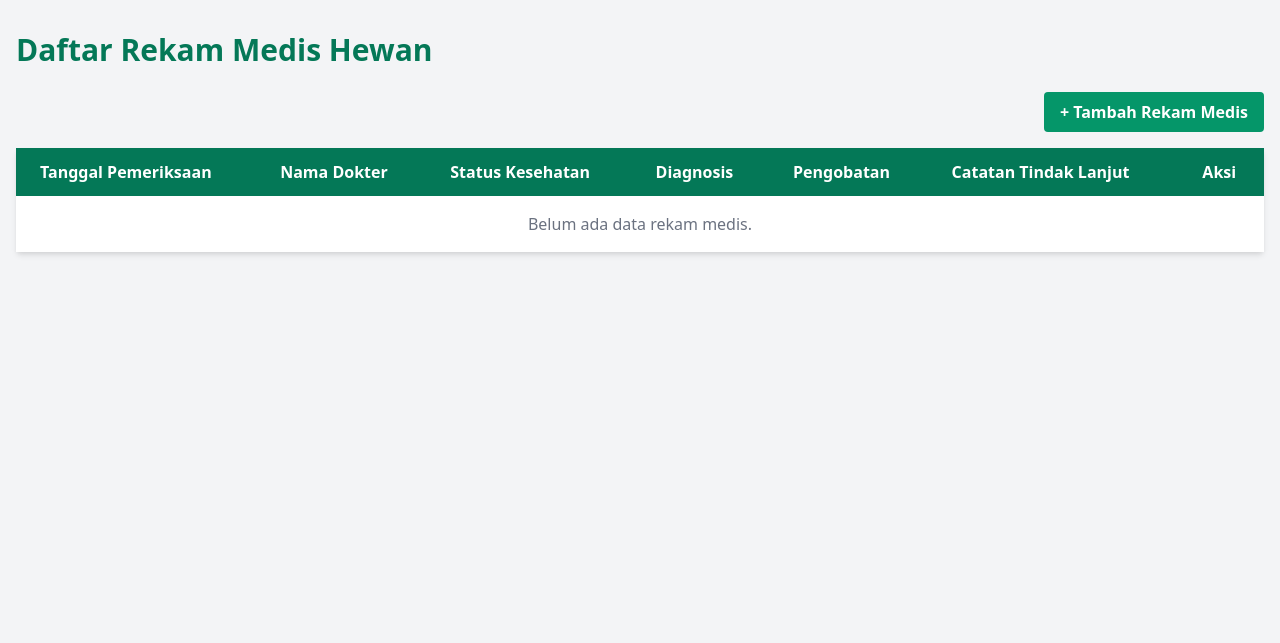
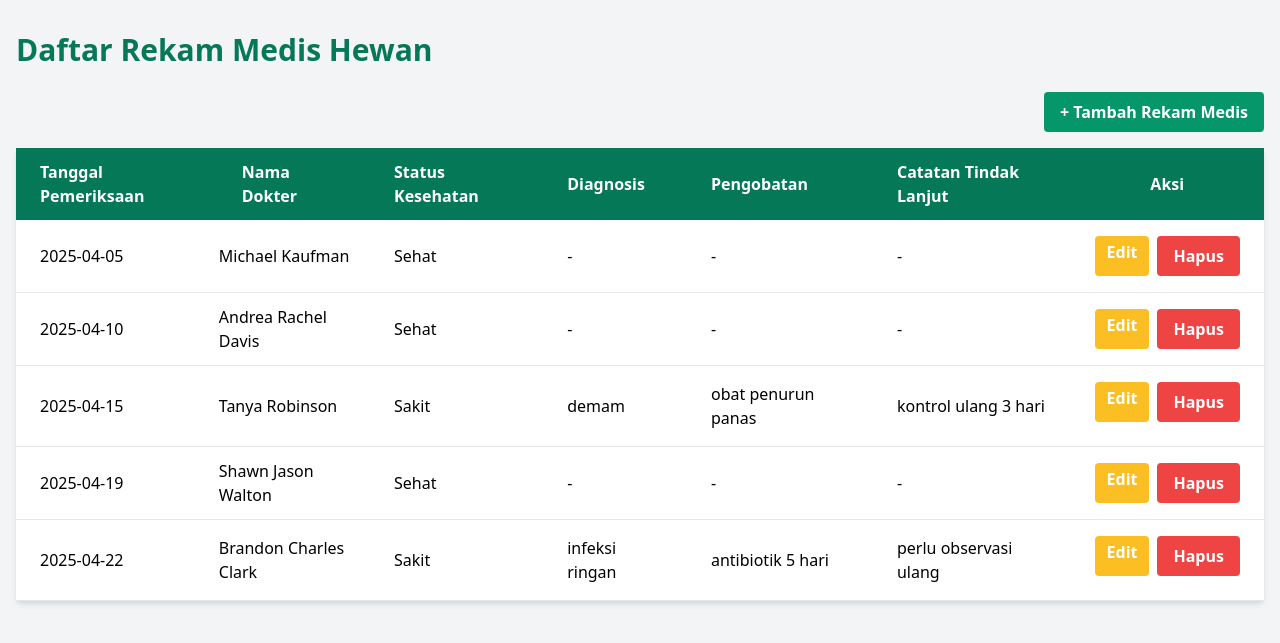
Before and after one commit to BASDAT-KEL8/sizopi, a Django app: page /rekam-medis/ in a window 1280 px wide. Shown: the top 643 px of the page. Run offline with Django 5.2, Linux system fonts and the light colour scheme; data that the repository does not hold is empty.

Commit message:
crud rekam medis using dummy

```diff
--- a/rekam_medis/templates/rekam_medis/rekam_medis_list.html
+++ b/rekam_medis/templates/rekam_medis/rekam_medis_list.html
@@ -34,18 +34,27 @@
                     {% for item in rekam_medis %}
                     <tr class="border-b">
                         <td class="px-6 py-4">{{ item.tanggal_pemeriksaan }}</td>
-                        <td class="px-6 py-4">
-                            {{ item.username_dh.username_dh.nama_depan }}
-                            {% if item.username_dh.username_dh.nama_tengah %} {{ item.username_dh.username_dh.nama_tengah }}{% endif %}
-                            {{ item.username_dh.username_dh.nama_belakang }}
-                        </td>
+                        <!-- <td class="px-6 py-4">
+                            {{ item.username_dh.nama_depan }}
+                            {% if item.username_dh.nama_tengah %} {{ item.username_dh.nama_tengah }}{% endif %}
+                            {{ item.username_dh.nama_belakang }}
+                        </td>                         -->
+                        <td>{{item.nama_dokter}}</td>
                         <td class="px-6 py-4 capitalize">{{ item.status_kesehatan }}</td>
                         <td class="px-6 py-4">{{ item.diagnosis|default:"-" }}</td>
                         <td class="px-6 py-4">{{ item.pengobatan|default:"-" }}</td>
                         <td class="px-6 py-4">{{ item.catatan_tindak_lanjut|default:"-" }}</td>
                         <td class="px-6 py-4 flex space-x-2 justify-center">
-                            <a href="{% url 'rekam_medis:edit_rekam_medis' item.id_hewan.id item.tanggal_pemeriksaan %}" class="bg-yellow-400 hover:bg-yellow-500 text-white font-bold py-1 px-3 rounded">Edit</a>
-                            <a href="{% url 'rekam_medis:hapus_rekam_medis' item.id_hewan.id item.tanggal_pemeriksaan %}" class="bg-red-500 hover:bg-red-600 text-white font-bold py-1 px-3 rounded">Hapus</a>
+                            <a href="{% url 'rekam_medis:edit_rekam_medis' item.id_hewan item.tanggal_pemeriksaan %}" class="bg-yellow-400 hover:bg-yellow-500 text-white font-bold py-1 px-3 rounded">Edit</a>
+                            <!-- <a href="{% url 'rekam_medis:hapus_rekam_medis' item.id_hewan item.tanggal_pemeriksaan %}" class="bg-red-500 hover:bg-red-600 text-white font-bold py-1 px-3 rounded">Hapus</a> -->
+                            <!-- <form method="post" action="{% url 'rekam_medis:hapus_rekam_medis' item.id_hewan item.tanggal_pemeriksaan %}" class="inline">
+                                {% csrf_token %}
+                                <button type="submit" class="bg-red-600 text-white px-2 py-1 rounded">Hapus</button>
+                            </form>                             -->
+                            <a href="{% url 'rekam_medis:hapus_rekam_medis' item.id_hewan item.tanggal_pemeriksaan %}"
+                                class="bg-red-500 hover:bg-red-700 text-white font-bold py-2 px-4 rounded">
+                                Hapus
+                            </a>
                         </td>
                     </tr>
                     {% empty %}
--- a/rekam_medis/views.py
+++ b/rekam_medis/views.py
@@ -1,14 +1,67 @@
 from django.shortcuts import render, get_object_or_404, redirect
-
+import uuid
 from rekam_medis.models import CatatanMedis
 from .forms import TambahRekamMedisForm, RekamMedisEditForm
 from django.contrib.auth.decorators import login_required
+from django import forms
 
+# def list_rekam_medis(request):
+#     rekam_medis = CatatanMedis.objects.all().order_by('tanggal_pemeriksaan')
+#     return render(request, 'rekam_medis/rekam_medis_list.html', {'rekam_medis': rekam_medis})
+
+# pake dummy dulu
 def list_rekam_medis(request):
-    rekam_medis = CatatanMedis.objects.all()
+    rekam_medis = [
+        {
+            'id_hewan': uuid.UUID('550e8400-e29b-41d4-a716-446655440000'),
+            'tanggal_pemeriksaan': '2025-04-22',
+            'nama_dokter': 'Brandon Charles Clark',
+            'status_kesehatan': 'Sakit',
+            'diagnosis': 'infeksi ringan',
+            'pengobatan': 'antibiotik 5 hari',
+            'catatan_tindak_lanjut': 'perlu observasi ulang',
+        },
+        {
+            'id_hewan': uuid.UUID('550e8400-e29b-41d4-a716-446655440001'),
+            'tanggal_pemeriksaan': '2025-04-19',
+            'nama_dokter': 'Shawn Jason Walton',
+            'status_kesehatan': 'Sehat',
+            'diagnosis': '-',
+            'pengobatan': '-',
+            'catatan_tindak_lanjut': '-',
+        },
+        {
+            'id_hewan': uuid.UUID('550e8400-e29b-41d4-a716-446655440002'),
+            'tanggal_pemeriksaan': '2025-04-15',
+            'nama_dokter': 'Tanya Robinson',
+            'status_kesehatan': 'Sakit',
+            'diagnosis': 'demam',
+            'pengobatan': 'obat penurun panas',
+            'catatan_tindak_lanjut': 'kontrol ulang 3 hari',
+        },
+        {
+            'id_hewan': uuid.UUID('550e8400-e29b-41d4-a716-446655440003'),
+            'tanggal_pemeriksaan': '2025-04-10',
+            'nama_dokter': 'Andrea Rachel Davis',
+            'status_kesehatan': 'Sehat',
+            'diagnosis': '-',
+            'pengobatan': '-',
+            'catatan_tindak_lanjut': '-',
+        },
+        {
+            'id_hewan': uuid.UUID('550e8400-e29b-41d4-a716-446655440004'),
+            'tanggal_pemeriksaan': '2025-04-05',
+            'nama_dokter': 'Michael Kaufman',
+            'status_kesehatan': 'Sehat',
+            'diagnosis': '-',
+            'pengobatan': '-',
+            'catatan_tindak_lanjut': '-',
+        },
+    ]
+    rekam_medis.sort(key=lambda x: x['tanggal_pemeriksaan'])
     return render(request, 'rekam_medis/rekam_medis_list.html', {'rekam_medis': rekam_medis})
 
-@login_required
+# @login_required
 def tambah_rekam_medis(request):
     if request.method == 'POST':
         form = TambahRekamMedisForm(request.POST)
@@ -22,22 +75,49 @@ def tambah_rekam_medis(request):
 
     return render(request, 'rekam_medis/rekam_medis_form.html', {'form': form})
 
-@login_required
+# @login_required
+# def edit_rekam_medis(request, id_hewan, tanggal_pemeriksaan):
+#     rekam_medis = CatatanMedis.objects.get(id_hewan=id_hewan, tanggal_pemeriksaan=tanggal_pemeriksaan)
+#     if request.method == 'POST':
+#         form = RekamMedisEditForm(request.POST, instance=rekam_medis)
+#         if form.is_valid():
+#             form.save()
+#             return redirect('rekam_medis:list_rekam_medis')
+#     else:
+#         form = RekamMedisEditForm(instance=rekam_medis)
+#     return render(request, 'rekam_medis/rekam_medis_edit.html', {'form': form})
+
+# Dummy form untuk edit
+class DummyEditForm(forms.Form):
+    diagnosis = forms.CharField(initial="Dummy Diagnosis", required=False)
+    pengobatan = forms.CharField(initial="Dummy Pengobatan", required=False)
+    catatan_tindak_lanjut = forms.CharField(initial="Dummy Catatan", required=False)
+
 def edit_rekam_medis(request, id_hewan, tanggal_pemeriksaan):
-    rekam_medis = CatatanMedis.objects.get(id_hewan=id_hewan, tanggal_pemeriksaan=tanggal_pemeriksaan)
     if request.method == 'POST':
-        form = RekamMedisEditForm(request.POST, instance=rekam_medis)
+        form = DummyEditForm(request.POST)
         if form.is_valid():
-            form.save()
             return redirect('rekam_medis:list_rekam_medis')
     else:
-        form = RekamMedisEditForm(instance=rekam_medis)
+        form = DummyEditForm()
+
     return render(request, 'rekam_medis/rekam_medis_edit.html', {'form': form})
 
-@login_required
+# @login_required
+# def hapus_rekam_medis(request, id_hewan, tanggal_pemeriksaan):
+#     rekam_medis = get_object_or_404(CatatanMedis, id_hewan=id_hewan, tanggal_pemeriksaan=tanggal_pemeriksaan)
+#     if request.method == 'POST':
+#         rekam_medis.delete()
+#         return redirect('rekam_medis:list_rekam_medis')
+#     return render(request, 'rekam_medis/rekam_medis_confirm_delete.html', {'rekam_medis': rekam_medis})
+
+# delete dummy  ya
 def hapus_rekam_medis(request, id_hewan, tanggal_pemeriksaan):
-    rekam_medis = get_object_or_404(CatatanMedis, id_hewan=id_hewan, tanggal_pemeriksaan=tanggal_pemeriksaan)
     if request.method == 'POST':
-        rekam_medis.delete()
         return redirect('rekam_medis:list_rekam_medis')
-    return render(request, 'rekam_medis/rekam_medis_confirm_delete.html', {'rekam_medis': rekam_medis})
+
+    # INI buat nampilin halaman konfirmasi
+    return render(request, 'rekam_medis/rekam_medis_confirm_delete.html', {
+        'id_hewan': id_hewan,
+        'tanggal_pemeriksaan': tanggal_pemeriksaan
+    })
```
Also changed, not shown: accounts/views.py (+21 -16 lines), rekam_medis/forms.py (+13 -4 lines), rekam_medis/templates/rekam_medis/rekam_medis_edit.html (+30 -9 lines), rekam_medis/templates/rekam_medis/rekam_medis_form.html (+22 -2 lines), rekam_medis/models.py (line endings or trailing spaces).
